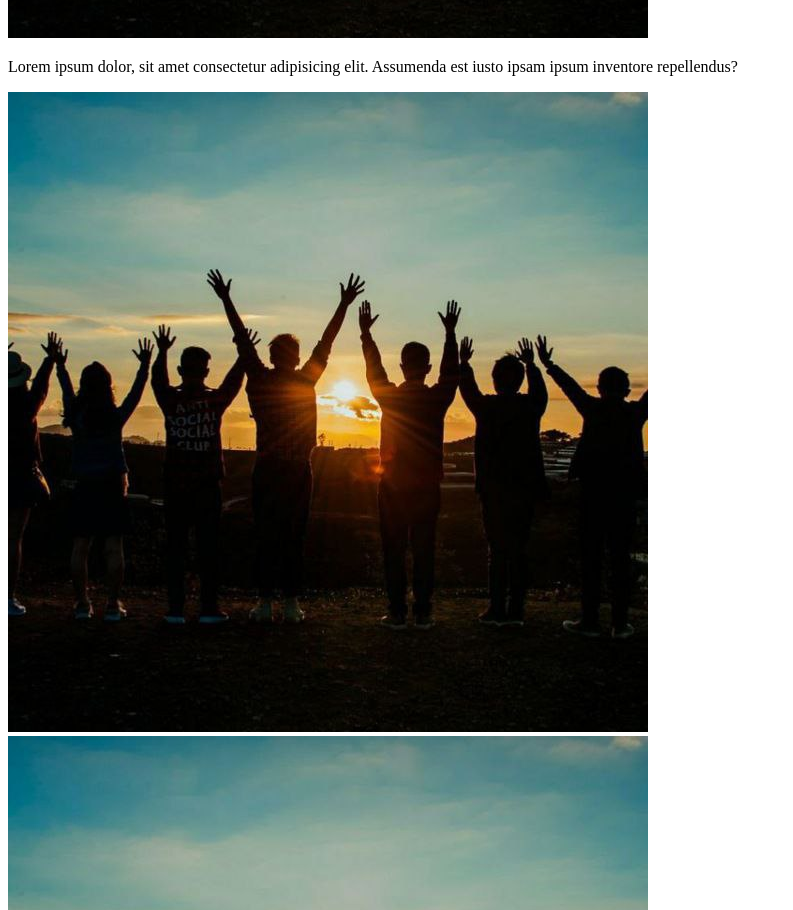
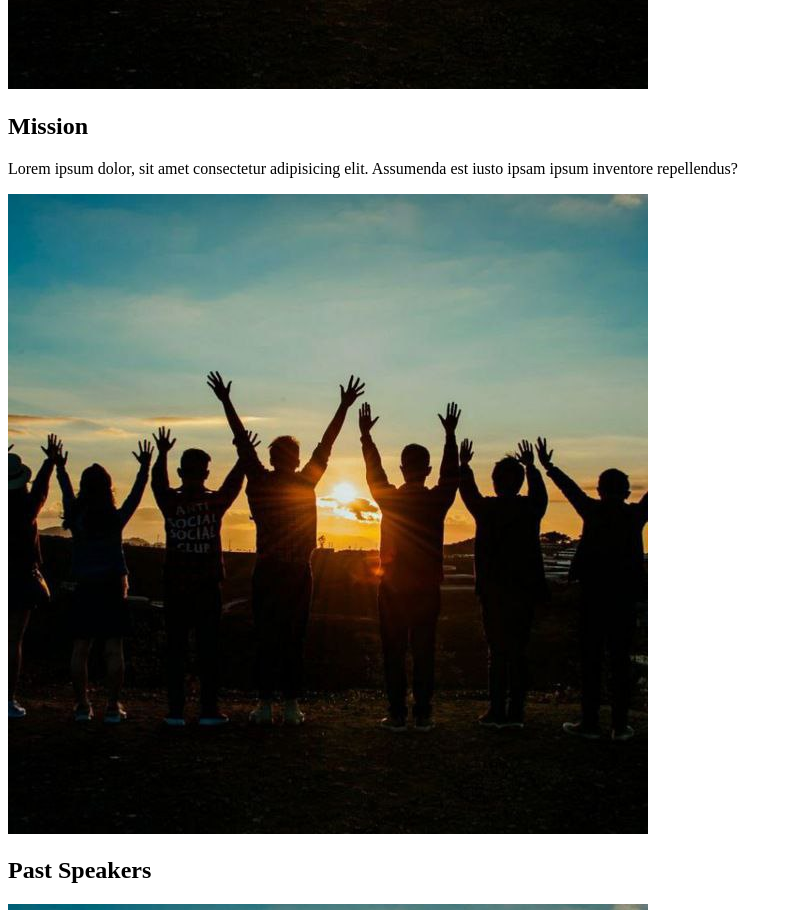
Before and after one commit to Mohammad-Echaary/TechCon_HTML, a plain HTML site: page techcon_website/about.html in a window 1280 px wide. Shown: the part 770-1680 px from the top of the page, without its empty margins (0-793 px from the left). Drawn offline with Linux system fonts and the light colour scheme.

Commit message:
thirteen commit

```diff
--- a/techcon_website/about.html
+++ b/techcon_website/about.html
@@ -18,20 +18,26 @@
       </nav>
     </header>
     <main>
-      <article class="history">
+      <article>
+        <section>
+          <h2>History</h2>
           <img src="../photo.jpg" alt="Friends" />
-      </article>
-      <article class="mission">
+        </section>
+      <section>
+          <h2>Mission</h2>
           <p>
             Lorem ipsum dolor, sit amet consectetur adipisicing elit. Assumenda
             est iusto ipsam ipsum inventore repellendus?
           </p>
           <img src="../photo.jpg" alt="" />
-      </article>
-      <article class="speaker">
+      </section>
+      <section>
+          <h2>Past Speakers</h2>
           <img src="../photo.jpg" alt="" />
+      </section>
       </article>
     </main>
+
     <footer>
       <p>All right reserved &copy; 2024</p>
     </footer>
```
Lines whose indentation alone changed are shown as unchanged.
